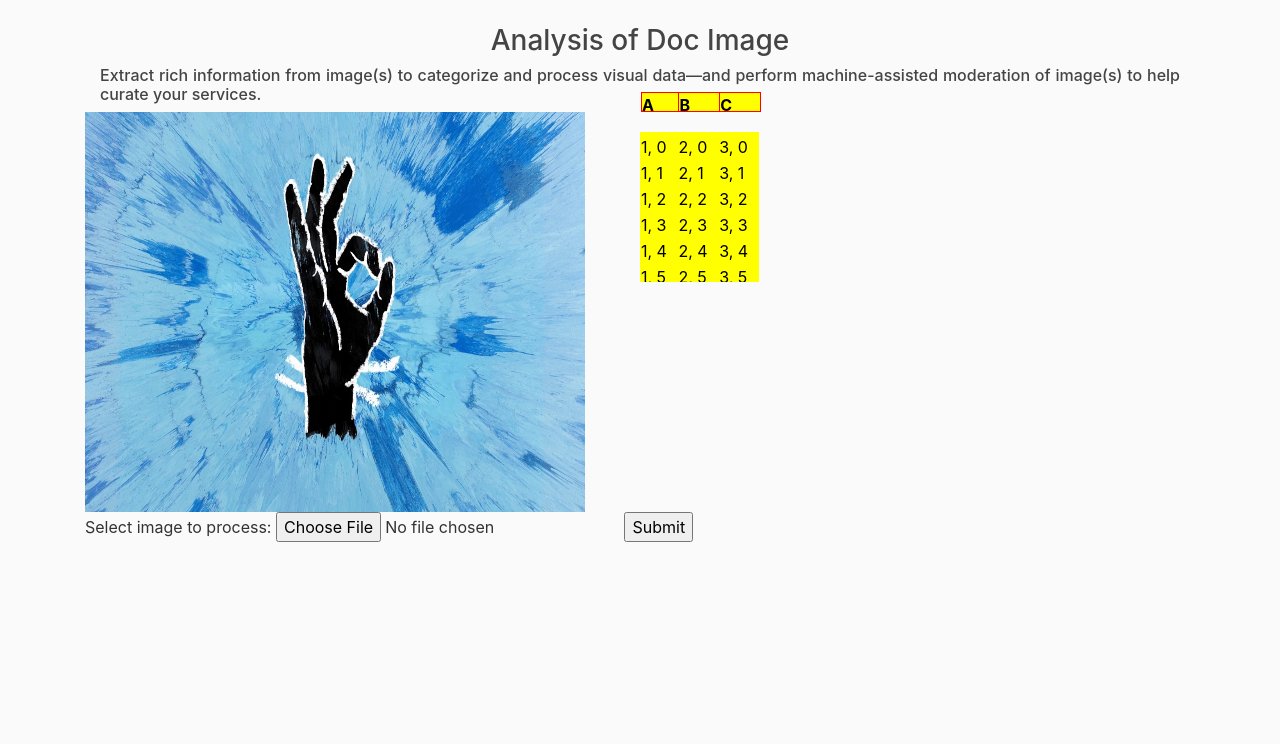
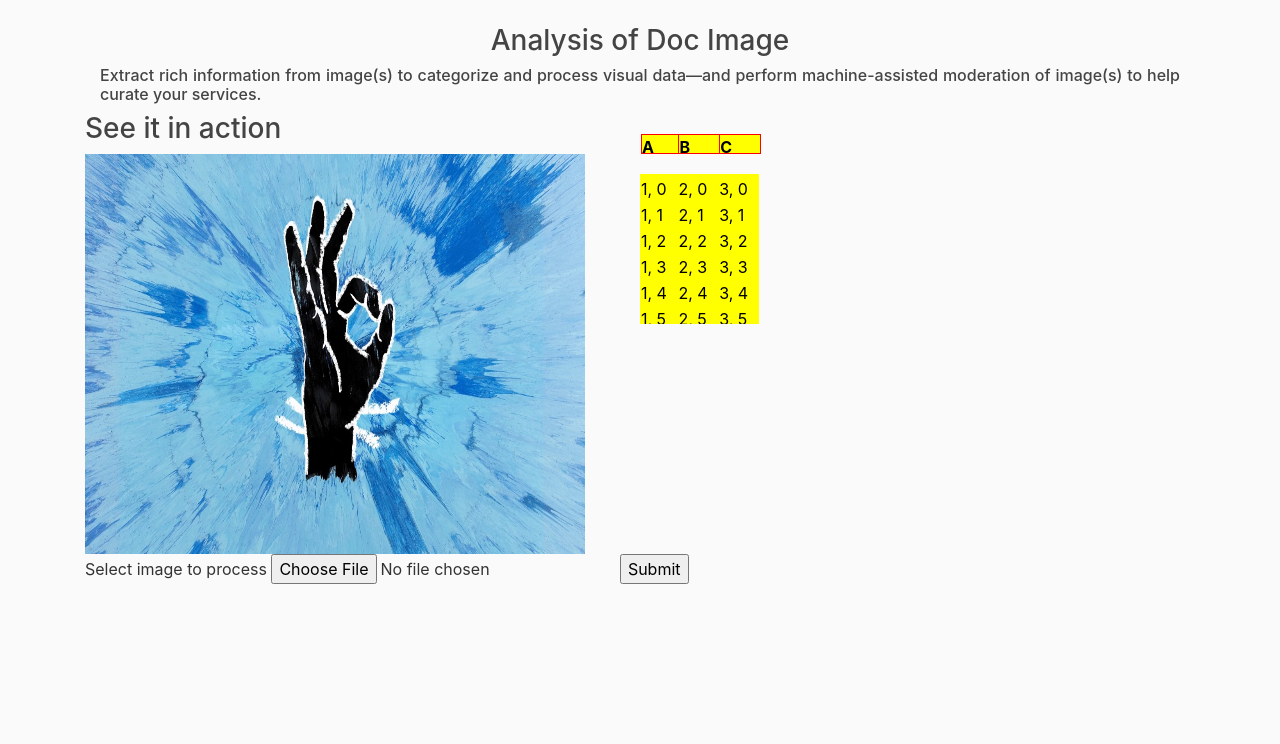
Before and after one commit to dilippuri/Aadhaar-Card-OCR, a Flask app: page / in a window 1280 px wide. Shown: the part 56-800 px from the top of the page. Run offline with Flask 2, Linux system fonts and the light colour scheme; some libraries are stand-ins or nearby versions.

Commit message:
upload and submit

```diff
--- a/templates/layout.html
+++ b/templates/layout.html
@@ -44,7 +44,7 @@
 	            <h3 align="center">Analysis of Doc Image</h3>
 	            <h6 align="justify">Extract rich information from image(s) to categorize and process visual data—and perform machine-assisted moderation of image(s) to help curate your services.</h6>
 	        </div>
-
+		<h3 class="centered-text-with-hr text-heading6"><span>See it in action</span></h3>
 		<div class="row">
 	        <div class="col-md-6">
 				<div class="demo-img-wrapper">
@@ -112,7 +112,7 @@
 		</div>
 
 		<form action="upload.php" method="post" enctype="multipart/form-data">
-	    Select image to process:
+	    Select image to process
     	<input type="file" name="fileToUpload" id="fileToUpload">
     	<input type="submit" value="Submit" name="submit">
 		</form>
```
